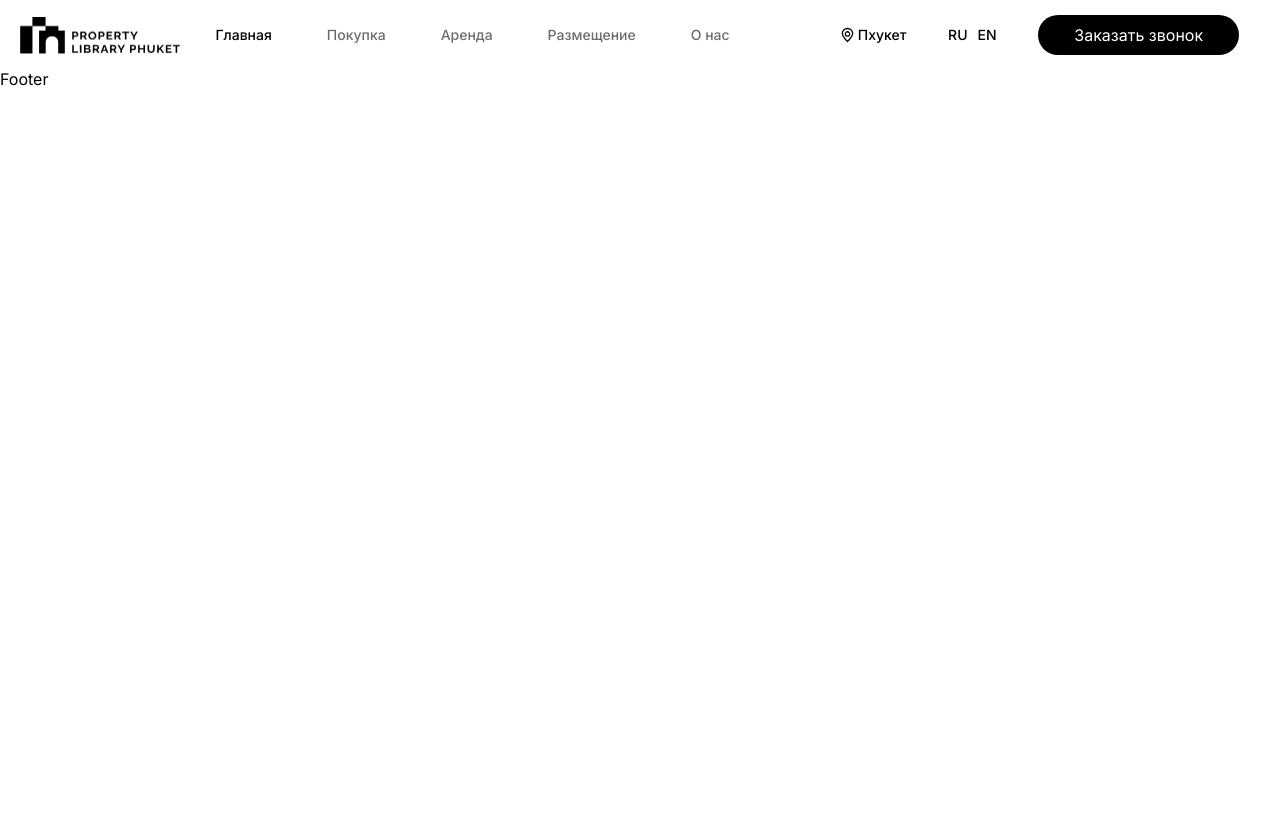
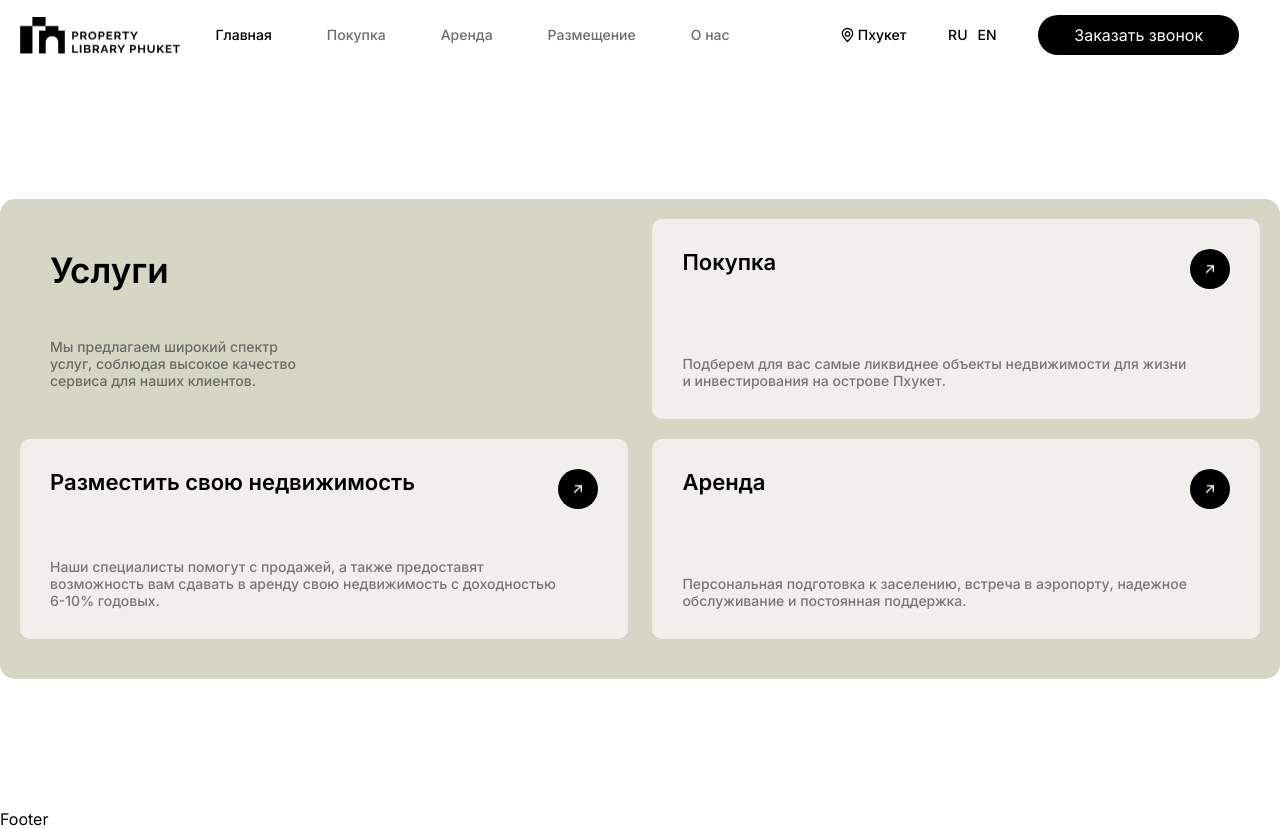
Before and after one commit to WhiteHanClean/Building, a Next.js app: page / in a window 1280 px wide. Before the commit the page ends 800 px from the top, so only its background shows below. Built offline with nearby package versions, Linux system fonts and the light colour scheme; a web font is replaced by a local one.

Commit message:
add import

```diff
--- a/src/pages/index.tsx
+++ b/src/pages/index.tsx
@@ -2,6 +2,7 @@ import Head from "next/head";
 import Image from "next/image";
 import { Inter } from "@next/font/google";
 import dynamic from "next/dynamic";
+import TypesOfServices from "@/components/TypesOfServices/TypesOfServices";
 
 const inter = Inter({ subsets: ["latin"] });
 
@@ -17,6 +18,10 @@ export default function Home() {
         <meta name="viewport" content="width=device-width, initial-scale=1" />
         <link rel="icon" href="/favicon.ico" />
       </Head>
+
+
+
+      <TypesOfServices/>
     </>
   );
 }
```
